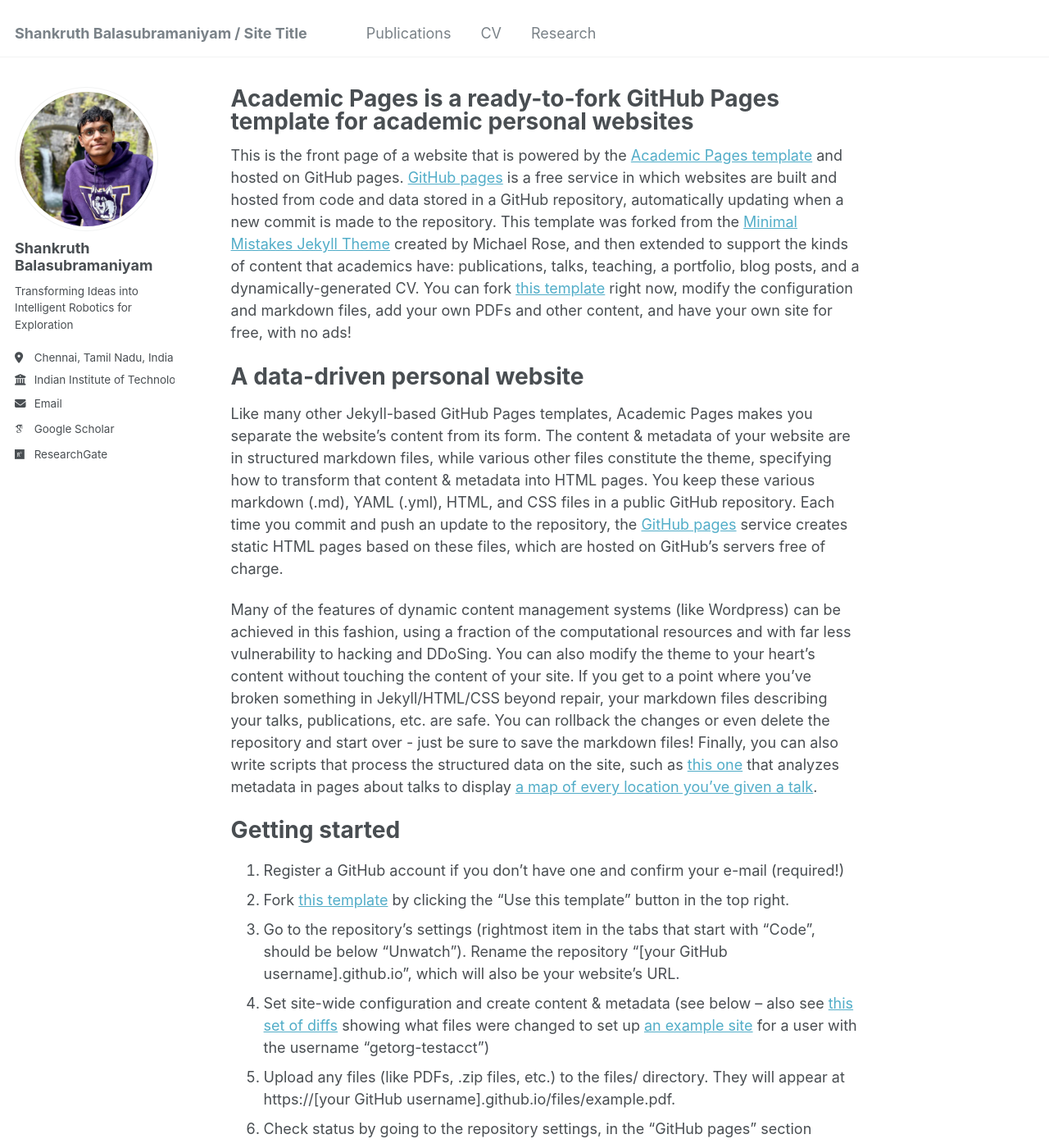
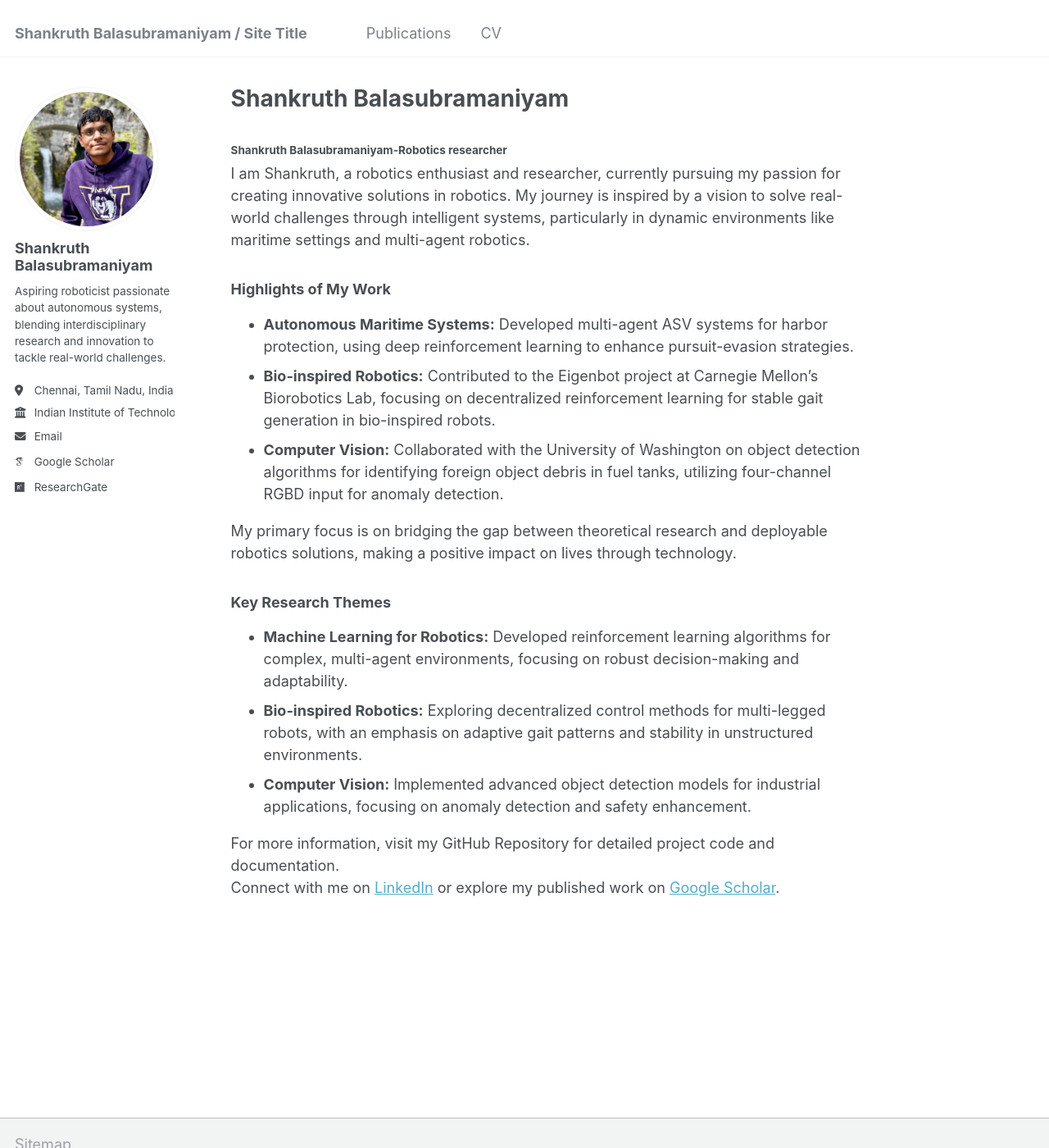
Before and after one commit to cfc14/website_new, a Jekyll site: the page built from _pages/about.md, in a window 1280 px wide and 1400 px high. Shown: the whole window at 82% size. Built offline with Jekyll 4.4.1, drawn with Linux system fonts in a browser that asks for light colours; some web fonts are replaced; some of the changed text lies outside the part shown.

Commit message:
Initial commit

```diff
--- a/_config.yml
+++ b/_config.yml
@@ -21,10 +21,10 @@ repository               : "cfc14/shankruth.github.io"
 #               Additional customization can be done by editing /_includes/author-profile.html
 author:
   # Biographic information
-  avatar           : "me.png"
+  avatar           : "profile.png"
   name             : "Shankruth Balasubramaniyam"
   pronouns         : # example: "she/her"
-  bio              : "Transforming Ideas into Intelligent Robotics for Exploration"
+  bio              : "Aspiring roboticist passionate about autonomous systems, blending interdisciplinary research and innovation to tackle real-world challenges."
   location         : "Chennai, Tamil Nadu, India"
   employer         : "Indian Institute of Technology Madras"
   uri              : # URL
--- a/_data/navigation.yml
+++ b/_data/navigation.yml
@@ -10,6 +10,3 @@ main:
 
   - title: "CV"
     url: /files/Shankruth Balasubramaniyam resume.pdf
-
-  - title: "Research"
-    url: /portfolio/
--- a/_pages/about.md
+++ b/_pages/about.md
@@ -1,49 +1,25 @@
 ---
 permalink: /
-title: "Academic Pages is a ready-to-fork GitHub Pages template for academic personal websites"
+title: "Shankruth Balasubramaniyam"
 author_profile: true
 redirect_from:
   - /about/
   - /about.html
 ---
+#### Shankruth Balasubramaniyam-Robotics researcher
+I am Shankruth, a robotics enthusiast and researcher, currently pursuing my passion for creating innovative solutions in robotics. My journey is inspired by a vision to solve real-world challenges through intelligent systems, particularly in dynamic environments like maritime settings and multi-agent robotics.
 
-This is the front page of a website that is powered by the [Academic Pages template](https://github.com/academicpages/academicpages.github.io) and hosted on GitHub pages. [GitHub pages](https://pages.github.com) is a free service in which websites are built and hosted from code and data stored in a GitHub repository, automatically updating when a new commit is made to the repository. This template was forked from the [Minimal Mistakes Jekyll Theme](https://mmistakes.github.io/minimal-mistakes/) created by Michael Rose, and then extended to support the kinds of content that academics have: publications, talks, teaching, a portfolio, blog posts, and a dynamically-generated CV. You can fork [this template](https://github.com/academicpages/academicpages.github.io) right now, modify the configuration and markdown files, add your own PDFs and other content, and have your own site for free, with no ads!
+### Highlights of My Work
+- **Autonomous Maritime Systems:** Developed multi-agent ASV systems for harbor protection, using deep reinforcement learning to enhance pursuit-evasion strategies.
+- **Bio-inspired Robotics:** Contributed to the Eigenbot project at Carnegie Mellon’s Biorobotics Lab, focusing on decentralized reinforcement learning for stable gait generation in bio-inspired robots.
+- **Computer Vision:** Collaborated with the University of Washington on object detection algorithms for identifying foreign object debris in fuel tanks, utilizing four-channel RGBD input for anomaly detection.
 
-A data-driven personal website
-======
-Like many other Jekyll-based GitHub Pages templates, Academic Pages makes you separate the website's content from its form. The content & metadata of your website are in structured markdown files, while various other files constitute the theme, specifying how to transform that content & metadata into HTML pages. You keep these various markdown (.md), YAML (.yml), HTML, and CSS files in a public GitHub repository. Each time you commit and push an update to the repository, the [GitHub pages](https://pages.github.com/) service creates static HTML pages based on these files, which are hosted on GitHub's servers free of charge.
+My primary focus is on bridging the gap between theoretical research and deployable robotics solutions, making a positive impact on lives through technology.
 
-Many of the features of dynamic content management systems (like Wordpress) can be achieved in this fashion, using a fraction of the computational resources and with far less vulnerability to hacking and DDoSing. You can also modify the theme to your heart's content without touching the content of your site. If you get to a point where you've broken something in Jekyll/HTML/CSS beyond repair, your markdown files describing your talks, publications, etc. are safe. You can rollback the changes or even delete the repository and start over - just be sure to save the markdown files! Finally, you can also write scripts that process the structured data on the site, such as [this one](https://github.com/academicpages/academicpages.github.io/blob/master/talkmap.ipynb) that analyzes metadata in pages about talks to display [a map of every location you've given a talk](https://academicpages.github.io/talkmap.html).
+### Key Research Themes
+- **Machine Learning for Robotics:** Developed reinforcement learning algorithms for complex, multi-agent environments, focusing on robust decision-making and adaptability.
+- **Bio-inspired Robotics:** Exploring decentralized control methods for multi-legged robots, with an emphasis on adaptive gait patterns and stability in unstructured environments.
+- **Computer Vision:** Implemented advanced object detection models for industrial applications, focusing on anomaly detection and safety enhancement.
 
-Getting started
-======
-1. Register a GitHub account if you don't have one and confirm your e-mail (required!)
-1. Fork [this template](https://github.com/academicpages/academicpages.github.io) by clicking the "Use this template" button in the top right.
-1. Go to the repository's settings (rightmost item in the tabs that start with "Code", should be below "Unwatch"). Rename the repository "[your GitHub username].github.io", which will also be your website's URL.
-1. Set site-wide configuration and create content & metadata (see below -- also see [this set of diffs](http://archive.is/3TPas) showing what files were changed to set up [an example site](https://getorg-testacct.github.io) for a user with the username "getorg-testacct")
-1. Upload any files (like PDFs, .zip files, etc.) to the files/ directory. They will appear at https://[your GitHub username].github.io/files/example.pdf.
-1. Check status by going to the repository settings, in the "GitHub pages" section
-
-Site-wide configuration
-------
-The main configuration file for the site is in the base directory in [_config.yml](https://github.com/academicpages/academicpages.github.io/blob/master/_config.yml), which defines the content in the sidebars and other site-wide features. You will need to replace the default variables with ones about yourself and your site's github repository. The configuration file for the top menu is in [_data/navigation.yml](https://github.com/academicpages/academicpages.github.io/blob/master/_data/navigation.yml). For example, if you don't have a portfolio or blog posts, you can remove those items from that navigation.yml file to remove them from the header.
-
-Create content & metadata
-------
-For site content, there is one markdown file for each type of content, which are stored in directories like _publications, _talks, _posts, _teaching, or _pages. For example, each talk is a markdown file in the [_talks directory](https://github.com/academicpages/academicpages.github.io/tree/master/_talks). At the top of each markdown file is structured data in YAML about the talk, which the theme will parse to do lots of cool stuff. The same structured data about a talk is used to generate the list of talks on the [Talks page](https://academicpages.github.io/talks), each [individual page](https://academicpages.github.io/talks/2012-03-01-talk-1) for specific talks, the talks section for the [CV page](https://academicpages.github.io/cv), and the [map of places you've given a talk](https://academicpages.github.io/talkmap.html) (if you run this [python file](https://github.com/academicpages/academicpages.github.io/blob/master/talkmap.py) or [Jupyter notebook](https://github.com/academicpages/academicpages.github.io/blob/master/talkmap.ipynb), which creates the HTML for the map based on the contents of the _talks directory).
-
-**Markdown generator**
-
-The repository includes [a set of Jupyter notebooks](https://github.com/academicpages/academicpages.github.io/tree/master/markdown_generator
-) that converts a CSV containing structured data about talks or presentations into individual markdown files that will be properly formatted for the Academic Pages template. The sample CSVs in that directory are the ones I used to create my own personal website at stuartgeiger.com. My usual workflow is that I keep a spreadsheet of my publications and talks, then run the code in these notebooks to generate the markdown files, then commit and push them to the GitHub repository.
-
-How to edit your site's GitHub repository
-------
-Many people use a git client to create files on their local computer and then push them to GitHub's servers. If you are not familiar with git, you can directly edit these configuration and markdown files directly in the github.com interface. Navigate to a file (like [this one](https://github.com/academicpages/academicpages.github.io/blob/master/_talks/2012-03-01-talk-1.md) and click the pencil icon in the top right of the content preview (to the right of the "Raw | Blame | History" buttons). You can delete a file by clicking the trashcan icon to the right of the pencil icon. You can also create new files or upload files by navigating to a directory and clicking the "Create new file" or "Upload files" buttons.
-
-Example: editing a markdown file for a talk
-![Editing a markdown file for a talk](/images/editing-talk.png)
-
-For more info
-------
-More info about configuring Academic Pages can be found in [the guide](https://academicpages.github.io/markdown/), the [growing wiki](https://github.com/academicpages/academicpages.github.io/wiki), and you can always [ask a question on GitHub](https://github.com/academicpages/academicpages.github.io/discussions). The [guides for the Minimal Mistakes theme](https://mmistakes.github.io/minimal-mistakes/docs/configuration/) (which this theme was forked from) might also be helpful.
+For more information, visit my GitHub Repository for detailed project code and documentation.
+Connect with me on [LinkedIn](#) or explore my published work on [Google Scholar](#).
```
Also changed, not shown: _publications/2024-02-17-paper-title-number-4.md (added), images/profile.png.
